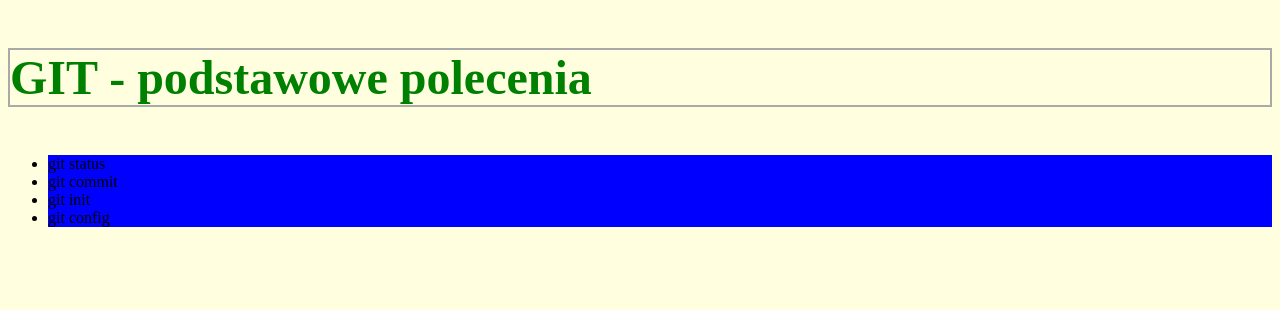
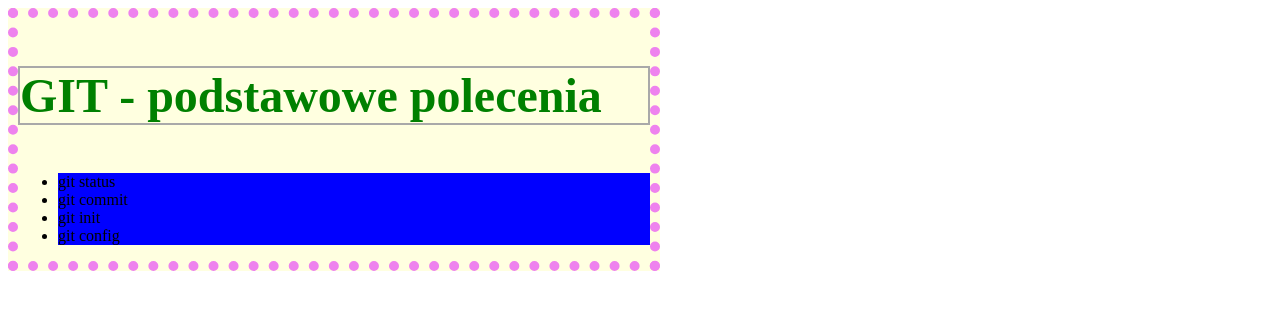
Before and after one commit to frontendpodyplomowe/afm-1, a plain HTML site: page index.html in a window 1280 px wide. Drawn offline with Linux system fonts and the light colour scheme.

Commit message:
Changes index and styles

```diff
--- a/index.html
+++ b/index.html
@@ -7,6 +7,8 @@
     <link rel="stylesheet" href="style.css">
 </head>
 <body>
+
+    <div class="containter">
         <p>GIT - podstawowe polecenia</p>
         <ul>
             <li>git status</li>
@@ -14,6 +16,8 @@
             <li>git init</li>
             <li>git config</li>
         </ul>
+    </div>
+
 
 <script src="script.js"></script>
 </body>
--- a/style.css
+++ b/style.css
@@ -1,5 +1,7 @@
-body{
+.containter{
     background-color: lightyellow;
+    border: 10px dotted violet;
+    width: 50%;
 }
 
 p{
```
Lines whose indentation alone changed are shown as unchanged.
